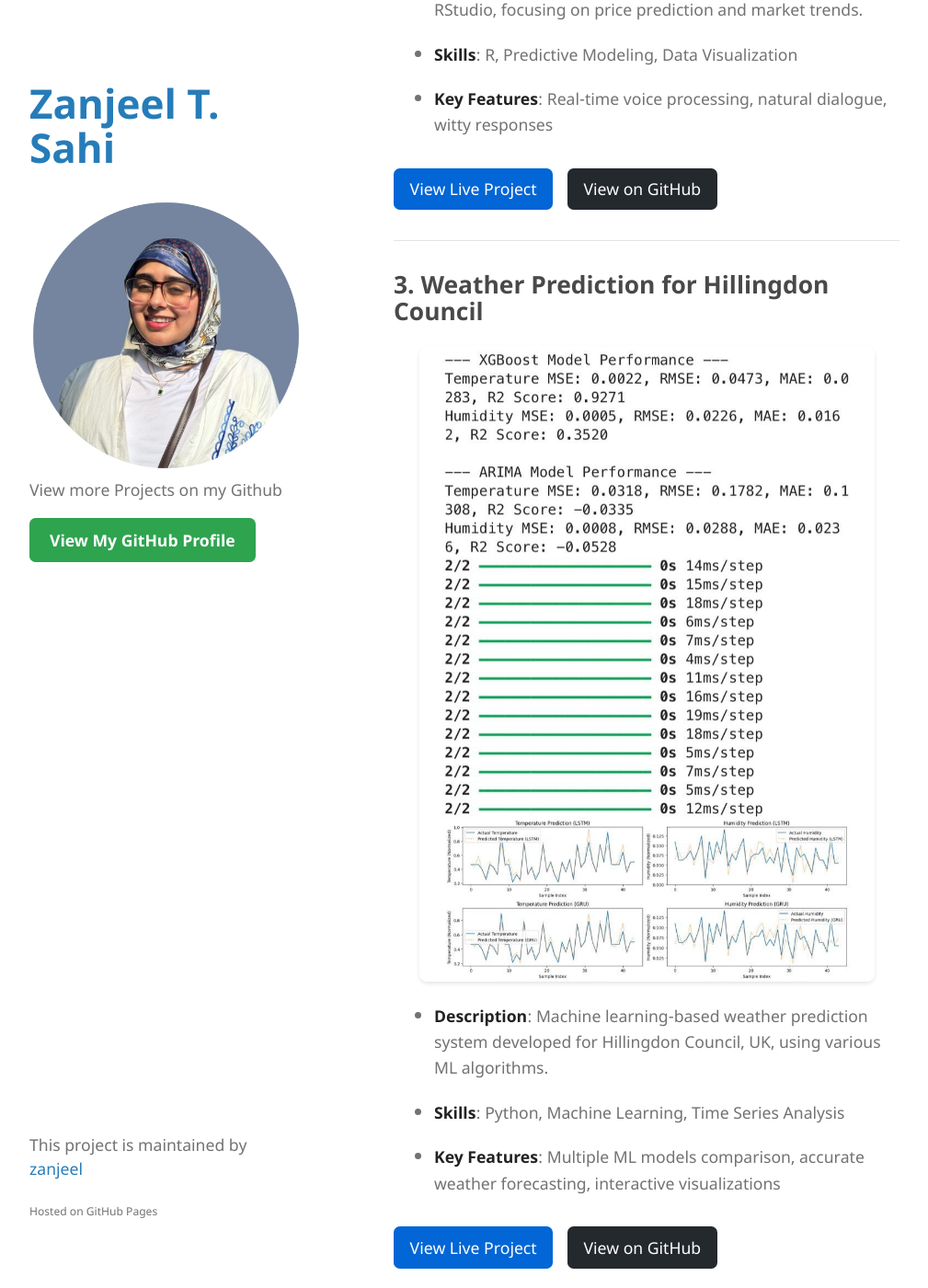
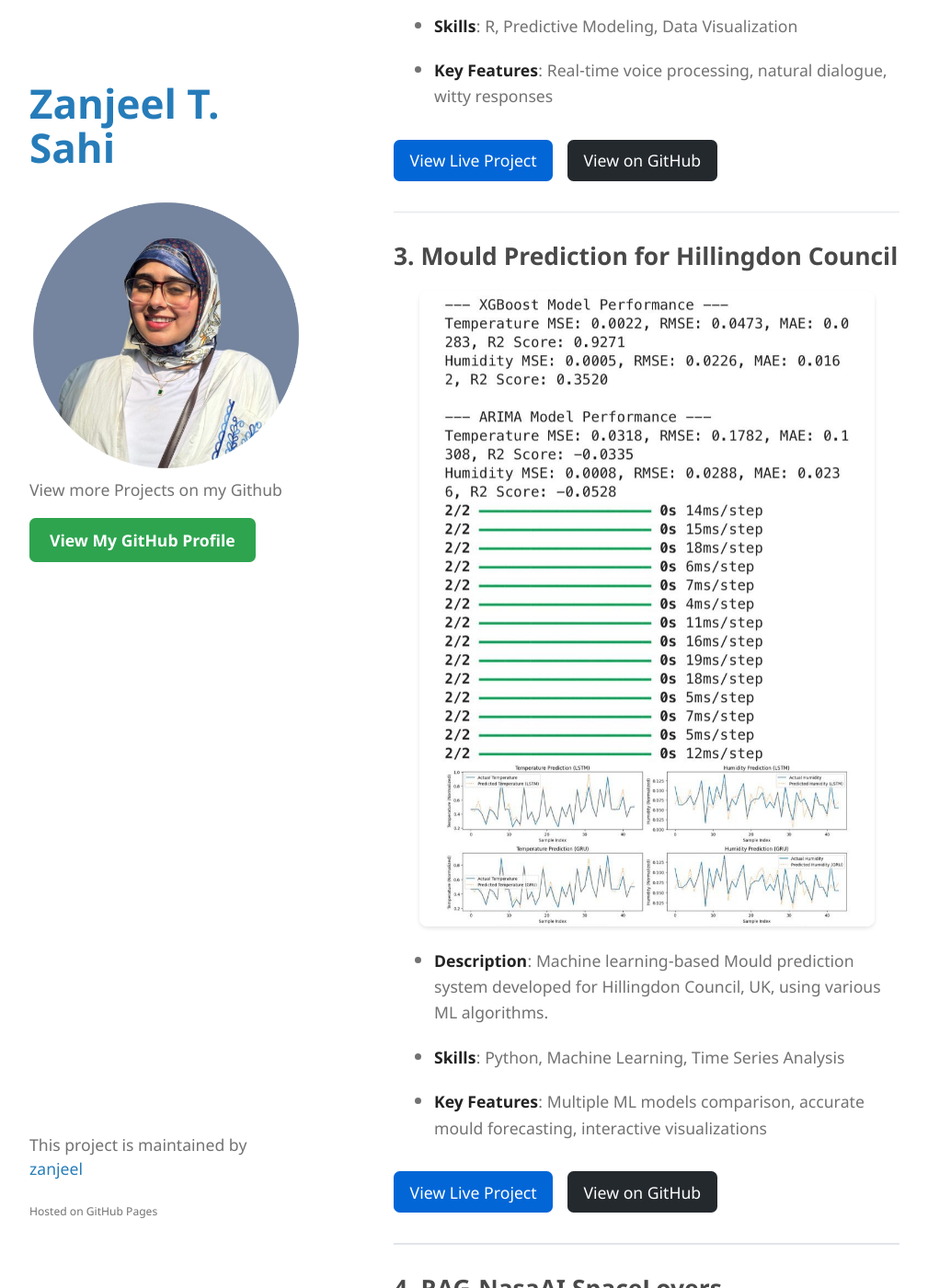
Before and after one commit to zanjeel/Zanjeels-Data-Portfolio, a Jekyll site: the page built from index.md, in a window 1280 px wide and 1400 px high, scrolled down 3227 px. Shown: the whole window at 92% size, without its empty margins (168-1177 px from the left). Built offline with Jekyll 4.4.1, drawn with Linux system fonts in a browser that asks for light colours; some of the changed text lies outside the part shown.

Commit message:
latest commit

```diff
--- a/index.md
+++ b/index.md
@@ -422,13 +422,13 @@ Here you'll find a collection of my projects in data analysis, machine learning,
 
 
 
-### 3. Weather Prediction for Hillingdon Council
+### 3. Mould Prediction for Hillingdon Council
 <img src="./assets/img/Predictive-ML-Hillingdon-Council-UK.jpeg" class="project-image" alt="Weather Prediction">
-* **Description**: Machine learning-based weather prediction system developed for Hillingdon Council, UK, using various ML algorithms.
+* **Description**: Machine learning-based Mould prediction system developed for Hillingdon Council, UK, using various ML algorithms.
 
 * **Skills**: Python, Machine Learning, Time Series Analysis
 
-* **Key Features**: Multiple ML models comparison, accurate weather forecasting, interactive visualizations
+* **Key Features**: Multiple ML models comparison, accurate mould forecasting, interactive visualizations
 
 [View Live Project](https://zanjeel.github.io/Weather-Prediction-MachineLearningAlgorithms-HillingdonCouncilUK/MachineLearningModelsforWeatherPrediction.html){: .project-button} [View on GitHub](https://github.com/zanjeel/Weather-Prediction-MachineLearningAlgorithms-HillingdonCouncilUK){: .github-button}
 
```
Also changed, not shown: other parts of index.md (+1 -1 lines).
